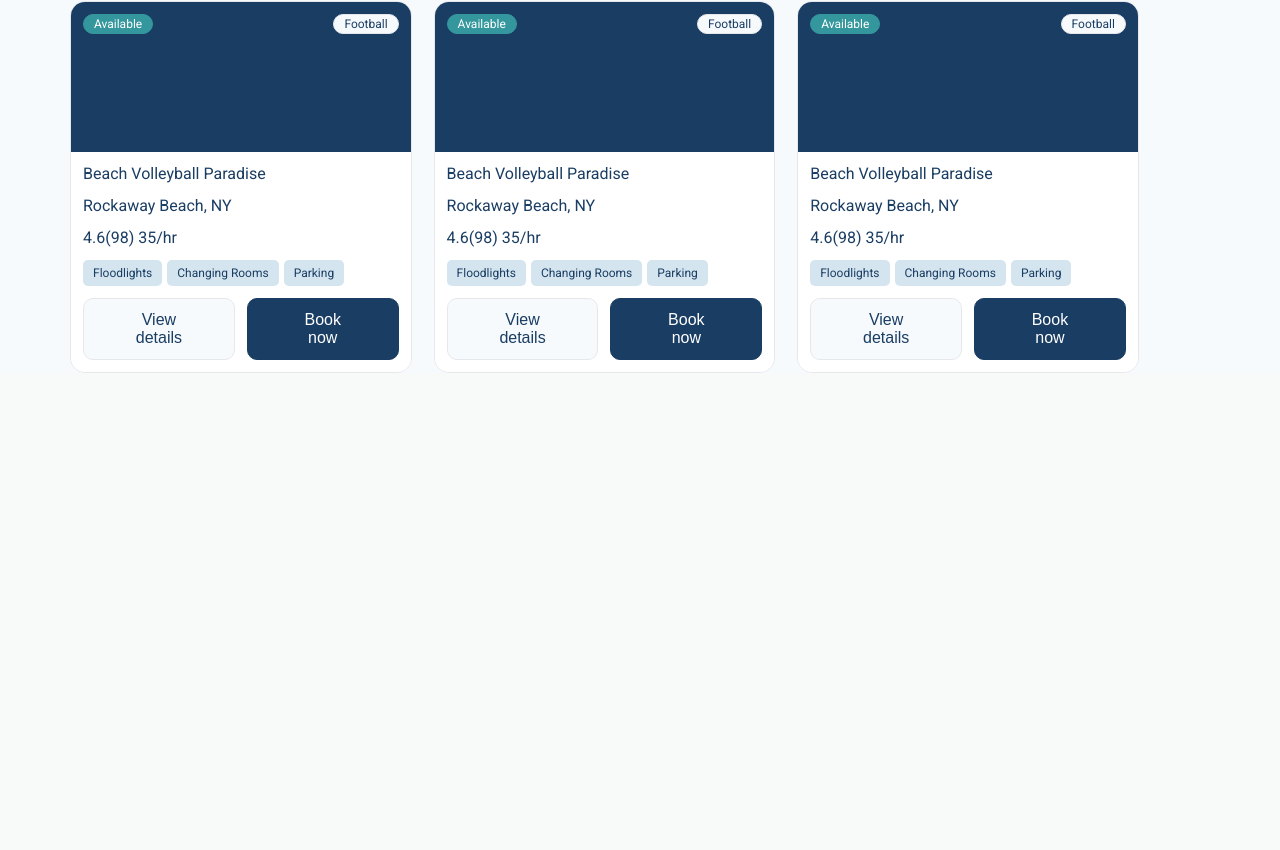
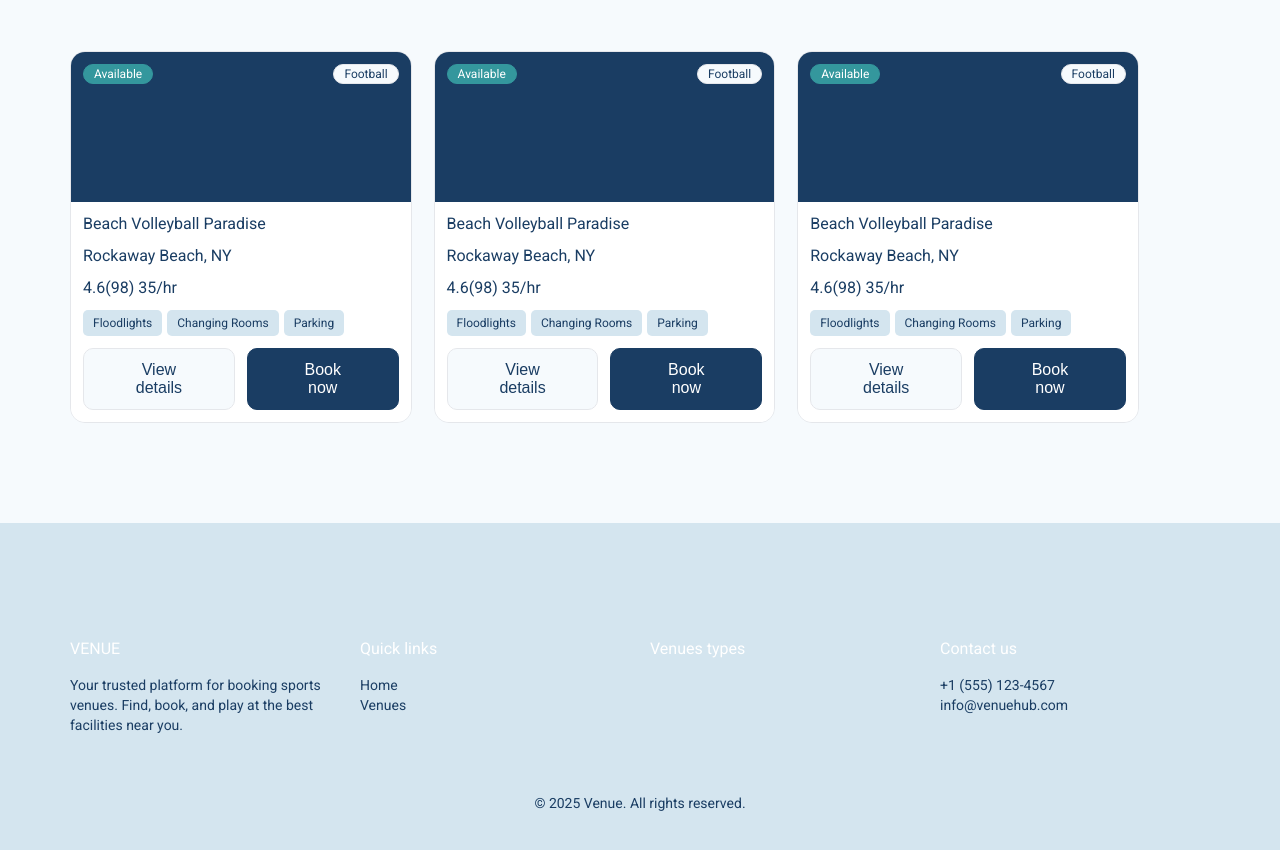
Before and after one commit to DionisPascaru/admin-angular, an Angular app: page / in a window 1280 px wide. Shown: the part 828-1678 px from the top of the page. Before the commit the page ends 1201 px from the top, so only its background shows below. Built offline with nearby package versions, Linux system fonts and the light colour scheme.

Commit message:
Create footer component

```diff
--- /dev/null
+++ b/src/app/components/footer/footer.component.html
@@ -0,0 +1,51 @@
+<div class="ve-footer">
+  <div class="ve-container">
+    <footer>
+      <div class="ve-footer-content">
+        <div class="ve-footer-content-item">
+          <h3>VENUE</h3>
+          <div class="ve-footer-content-text">
+            <p>Your trusted platform for booking sports venues. Find, book, and play at the best facilities near you.</p>
+          </div>
+          <div class="ve-footer-content-social-media">
+            <div class="ve-footer-content-social-media-item">
+              <a href="#">
+                <i></i>
+              </a>
+            </div>
+            <div class="ve-footer-content-social-media-item">
+              <a href="#">
+                <i></i>
+              </a>
+            </div>
+            <div class="ve-footer-content-social-media-item">
+              <a href="#">
+                <i></i>
+              </a>
+            </div>
+          </div>
+        </div>
+        <div class="ve-footer-content-item">
+          <h3>Quick links</h3>
+          <ul>
+            <li><a routerLink="">Home</a></li>
+            <li><a routerLink="/venues">Venues</a></li>
+          </ul>
+        </div>
+        <div class="ve-footer-content-item">
+          <h3>Venues types</h3>
+        </div>
+        <div class="ve-footer-content-item">
+          <h3>Contact us</h3>
+          <ul>
+            <li><a href="tel:15551234567">+1 (555) 123-4567</a></li>
+            <li><a href="email:info@venuehub.com">{{ "info@venuehub.com" }}</a></li>
+          </ul>
+        </div>
+      </div>
+      <div class="ve-copyright">
+          <p>© 2025 Venue. All rights reserved.</p>
+      </div>
+    </footer>
+  </div>
+</div>
--- /dev/null
+++ b/src/app/components/footer/footer.component.scss
@@ -0,0 +1,57 @@
+@use "colors" as *;
+@use "breakpoints" as *;
+
+.ve-footer {
+  padding: 50px 0 0;
+  background-color: $color-primary-blue;
+
+  @include respond(md) {
+    padding: 100px 0 0;
+  }
+
+  &-content {
+    display: flex;
+    flex-wrap: wrap;
+    gap: 20px;
+
+    &-item {
+      width: 100%;
+
+      @include respond(sm) {
+        width: calc(50% - 10px);
+      }
+
+      @include respond(md) {
+        width: calc(25% - 15px);
+      }
+
+      h3 {
+        font-size: 16px;
+        color: $color-text-primary;
+        font-weight: 400;
+      }
+
+      ul {
+        padding: unset;
+        list-style-type: none;
+      }
+
+      a {
+        color: $color-text-dark;
+      }
+
+      p {
+        color: $color-text-dark;
+      }
+    }
+  }
+}
+
+.ve-copyright {
+  padding: 30px 0;
+
+  p {
+    text-align: center;
+    color: $color-text-dark;
+  }
+}
--- a/src/app/views/home/home.component.html
+++ b/src/app/views/home/home.component.html
@@ -1,2 +1,3 @@
 <home-hero-component></home-hero-component>
 <venues-component></venues-component>
+<footer-component></footer-component>
--- a/src/app/views/home/home.component.ts
+++ b/src/app/views/home/home.component.ts
@@ -1,6 +1,7 @@
 import {Component} from "@angular/core";
 import {HomeHeroComponent} from "./home-hero/home-hero.component";
 import {VenuesComponent} from "./venues/venues.component";
+import {FooterComponent} from "../../components/footer/footer.component";
 
 @Component({
   selector: 'home',
@@ -8,7 +9,8 @@ import {VenuesComponent} from "./venues/venues.component";
   standalone: true,
   imports: [
     HomeHeroComponent,
-    VenuesComponent
+    VenuesComponent,
+    FooterComponent
   ],
   styleUrl: 'home.component.scss'
 })
--- a/src/app/views/home/venues/venues.component.scss
+++ b/src/app/views/home/venues/venues.component.scss
@@ -3,10 +3,15 @@
 
 .ve-venues {
   background-color: $color-primary-light;
+  padding: 50px 0;
+
+  @include respond(md) {
+    padding: 100px 0;
+  }
 
   &-heading {
     text-align: center;
-    padding: 50px 0;
+    padding: 0 0 50px;
 
     h2 {
       font-weight: 500;
--- a/src/scss/_common.scss
+++ b/src/scss/_common.scss
@@ -27,6 +27,15 @@
   @media (min-width: 1400px) {
     max-width: 1320px;
   }
+}
+
+ul {
+  padding: unset;
+  list-style-type: none;
+}
+
+a {
+  text-decoration: none;
 }
 
 .ve-slot {
```
Also changed, not shown: src/app/components/footer/footer.component.ts (added, +15 -0 lines).
